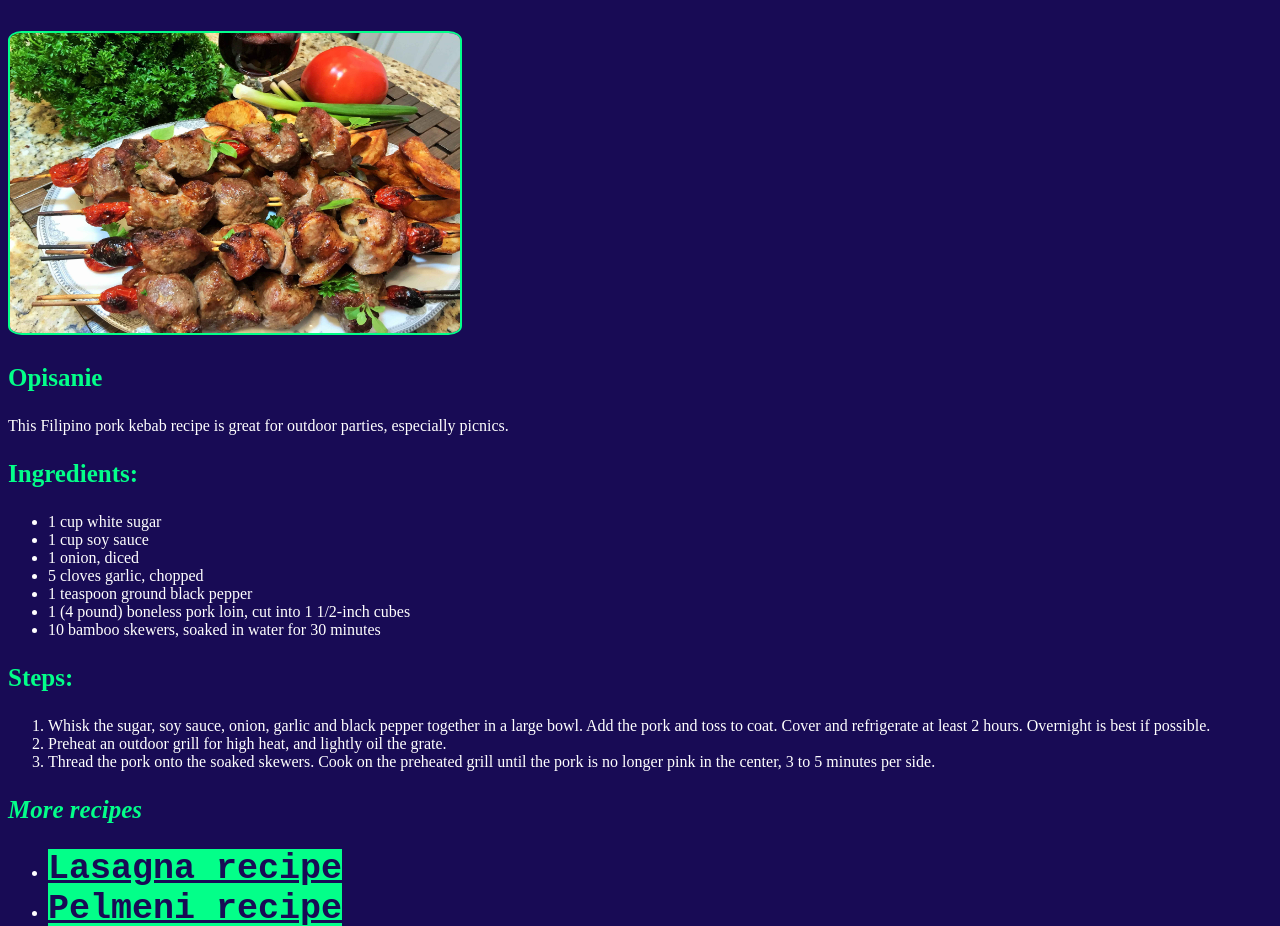
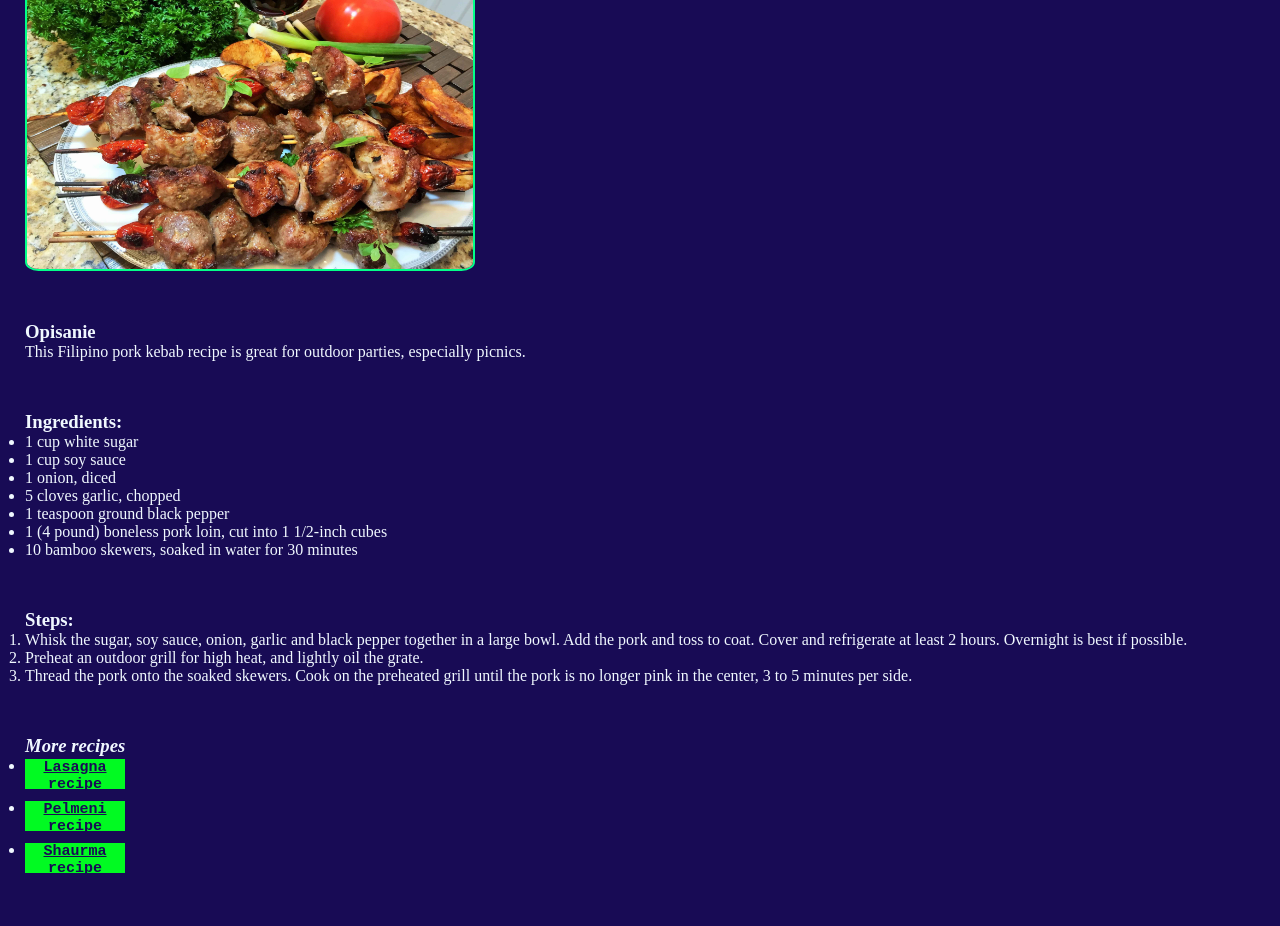
Before and after one commit to bushlalex/new_odin_recipes_css, a plain HTML site: page recipes/shashliki.html in a window 1280 px wide. Shown: the part 142-1068 px from the top of the page. After the commit the page ends 1025 px from the top, so only its background shows below. Drawn offline with Linux system fonts and the light colour scheme; files that its build step writes are made by us from their sources.

Commit message:
i did shashliki

```diff
--- a/recipes/shashliki.html
+++ b/recipes/shashliki.html
@@ -4,42 +4,16 @@
     <meta charset="UTF-8">
     <meta name="viewport" content="width=device-width, initial-scale=1.0">
     <title>Shashliki</title>
-    <link rel="stylesheet" href="styles.css">
-    <style>
-        * {
-            background-color: rgb(24, 11, 85);
-        }
-        h1, h2, h3, h4, h5, h6 {
-            color: rgb(3, 255, 137);
-            font-weight: bolder;
-            font-size: 25px;
-        }
-        ol, ul, p {
-            color: white;
-            font-size:medium;
-            font-weight: 100;
-        }
-        h1 {
-            font-size: 70px;
-        }
-        img {
-    width: 450px;
-    height: 300px;
-    border-color: #03ff89;
-    border-style: solid;
-    border-radius: 3%;
-    border-width: 0.7mm;
-
-
-
-}
-    </style>
+    <link rel="stylesheet" href="/styles.css">
 </head>
 <body>
-    <h1>Shashliki</h1>
-    <img src="../images/sh.jpg" alt="shashliki photo" width="400" height="300">
+    <h2>Shashliki</h2>
+    <img src="../images/sh.jpg"  class="sha" alt="shashliki photo" width="400" height="300">
+    <div class="opsh">
         <h3>Opisanie</h3>
         <p>This Filipino pork kebab recipe is great for outdoor parties, especially picnics.</p>
+    </div>
+    <div class="insh">
         <h3>Ingredients:</h3>
         <ul>
             <li>1 cup white sugar</li>
@@ -50,20 +24,22 @@
             <li>1 (4 pound) boneless pork loin, cut into 1 1/2-inch cubes</li>
             <li>10 bamboo skewers, soaked in water for 30 minutes</li>
         </ul>
+    </div>
+    <div class="stsh">
         <h3>Steps:</h3>
         <ol>
             <li>Whisk the sugar, soy sauce, onion, garlic and black pepper together in a large bowl. Add the pork and toss to coat. Cover and refrigerate at least 2 hours. Overnight is best if possible.</li>
             <li>Preheat an outdoor grill for high heat, and lightly oil the grate.</li>
             <li>Thread the pork onto the soaked skewers. Cook on the preheated grill until the pork is no longer pink in the center, 3 to 5 minutes per side.</li>
-
         </ol>
+    </div>
+    <div class="mosh">
         <h3><i>More recipes</i></h3>
         <ul>
-        <li><a href="lasagna.html" target="_blank">Lasagna recipe</a>
-        <li><a href="pelmeni.html" target="_blank">Pelmeni recipe</a>
-        <li><a href="shaurma.html" target="_blank">Shaurma recipe</a>
+            <li><a class="moshaur" href="lasagna.html" target="_blank">Lasagna recipe</a>
+            <li><a class="moshaur" href="pelmeni.html" target="_blank">Pelmeni recipe</a>
+            <li><a class="moshaur" href="shaurma.html" target="_blank">Shaurma recipe</a>
         </ul>
-        <p></p>
-
+    </div>
 </body>
 </html>
--- a/styles.css
+++ b/styles.css
@@ -1,5 +1,8 @@
 * {
     background: rgb(24, 11, 85);
+    margin: 0px;
+    padding: 0px;
+    box-sizing:border-box;
 }
 h1 {
     text-align: center;
@@ -8,6 +11,10 @@ h1 {
     color: rgb(24, 11, 85);
     font-weight: bold;
     background: #03ff89;
+    margin-top: 30px;
+    border: 5px solid white;
+    margin-left: 30px;
+    margin-right: 30px;
 }
 a {
     color: rgb(24, 11, 85);;
@@ -16,11 +23,19 @@ a {
     font-weight: bold;
     font-family: "Courier New", Courier, monospace;
     background: #03ff89;
+    display: block;
+    width: 180px;
+    margin-bottom: 10px;
 }
 
 
 .lol {
     color: rgb(24, 11, 85);
+}
+
+.class1 {
+    margin-top: 100px;
+    margin-left: 10px;
 }
 
 
@@ -32,7 +47,46 @@ img {
     border-style: solid;
     border-radius: 3%;
     border-width: 0.7mm;
+}
 
+.lasagna,
+.pelmeni,
+.shashliki,
+.shaurma {
+    margin-bottom: 70px;
+    display: inline-block;
+    margin-left: 30px;
+}
 
+.opsh,
+.insh,
+.stsh,
+.mosh {
+    display: block;
+    margin-top: 50px;
+    color: aliceblue;
+    margin-left: 25px;
+}
+
+h2 {
+    color: aliceblue;
+    margin-top: 20px;
+    margin-left: 450px;
+    font-size: 55px;
+    display: inline-block;
 
 }
+
+.moshaur {
+    background: rgb(1, 250, 34);
+    display: block;
+    width: 100px;
+    height: 30px;
+    font-size: 15px;
+}
+
+.sha {
+    margin-top: 30px;
+    margin-left: 25px;
+    display: block;
+}
```
Also changed, not shown: index.html (+16 -10 lines), recipes/lasagna.html (+2 -31 lines), recipes/pelmeni.html (+2 -34 lines), recipes/shaurma.html (+2 -28 lines). Lines whose indentation alone changed are shown as unchanged.
